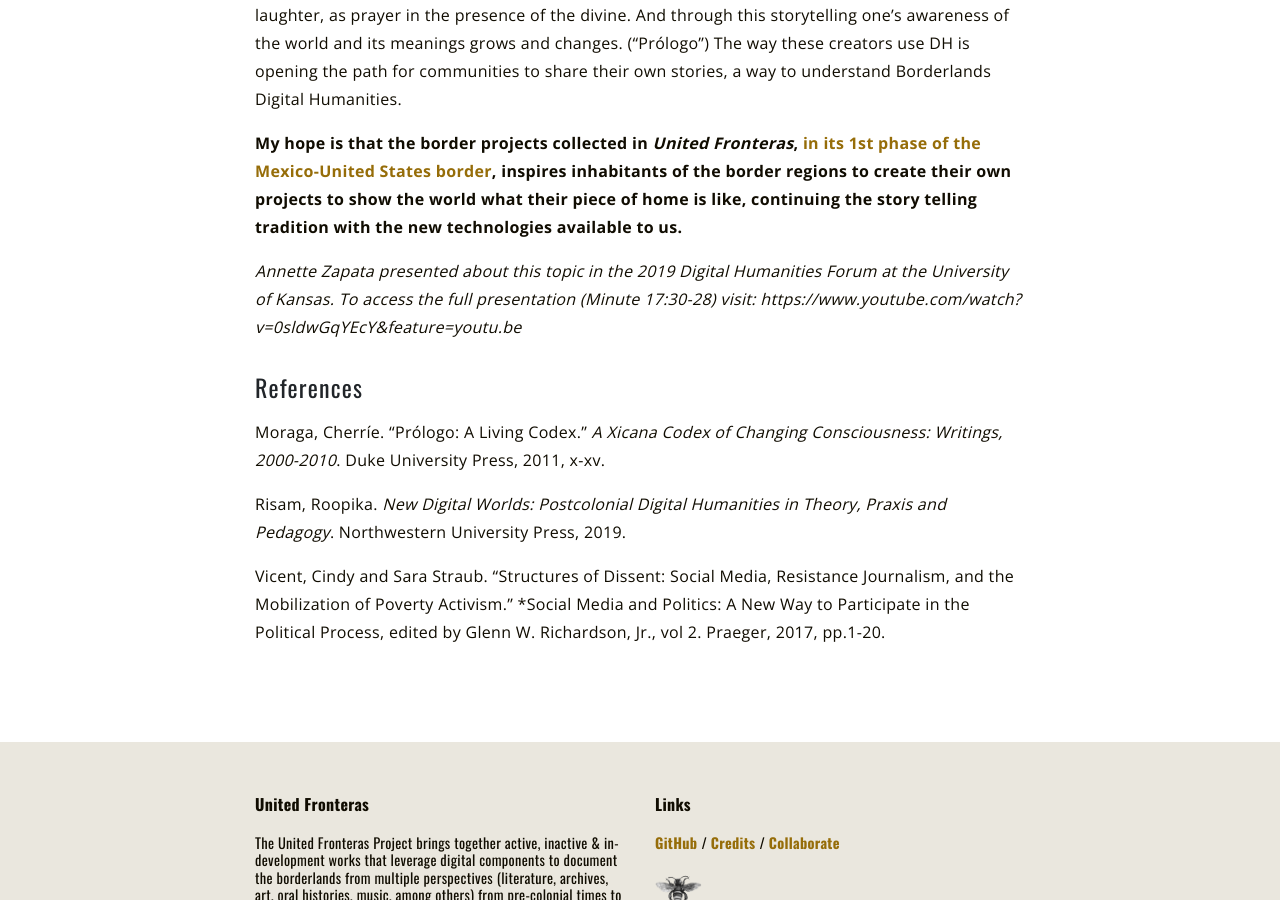
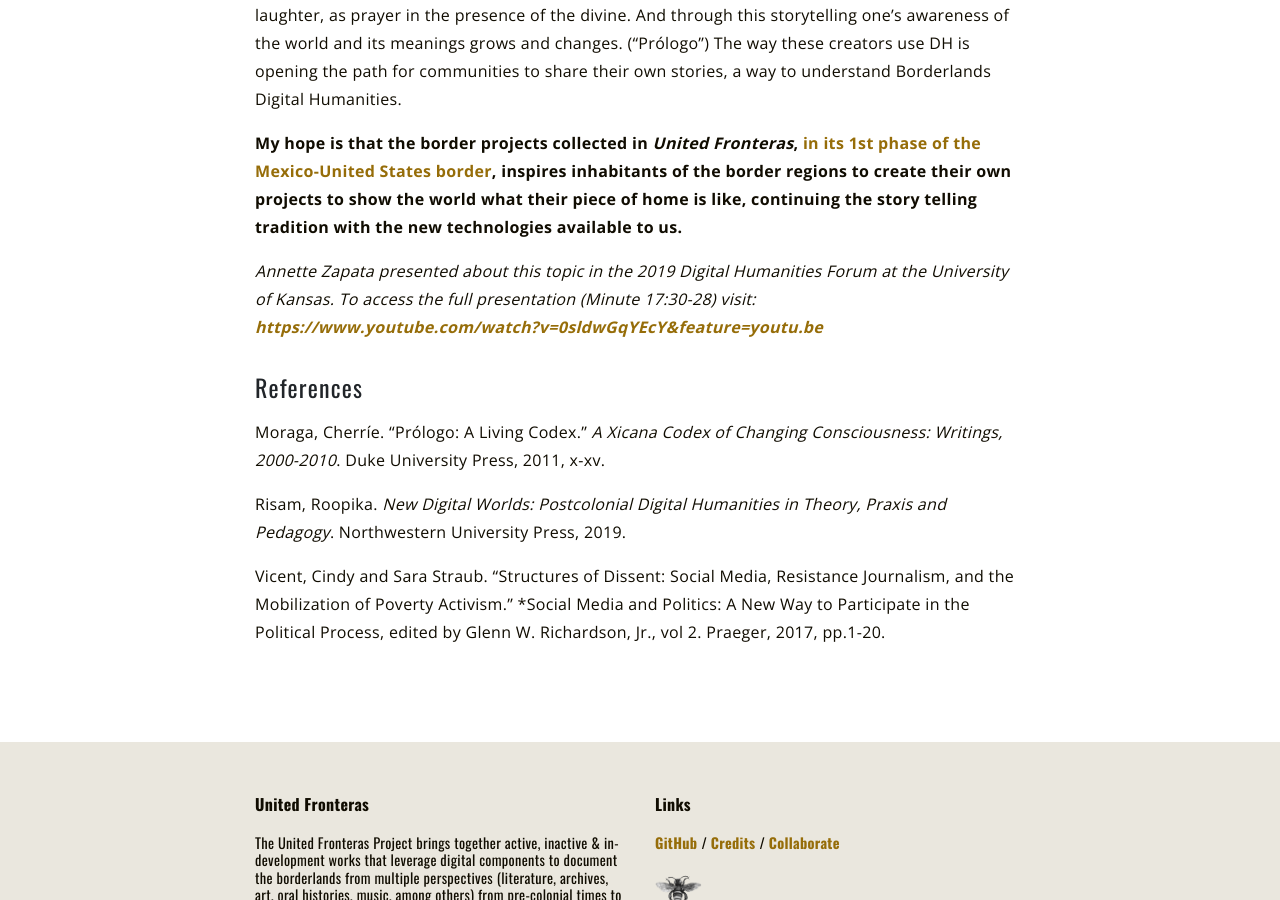
Before and after one commit to unitedfronteras/ufexhibition_mexusa, a Jekyll site: the page built from _reflections/zapata.md, in a window 1280 px wide and 900 px high, scrolled down 2117 px. Built offline with Jekyll 4.4.1, drawn with Linux system fonts in a browser that asks for light colours; part of the change alters nothing that is shown.

```diff
--- a/_reflections/zapata.md
+++ b/_reflections/zapata.md
@@ -21,7 +21,7 @@ The way these creators use DH is opening the path for communities to share their
 
 **My hope is that the border projects collected in *United Fronteras*, [in its 1st phase of the Mexico-United States border](https://unitedfronteras.github.io/projects/), inspires inhabitants of the border regions to create their own projects to show the world what their piece of home is like, continuing the story telling tradition with the new technologies available to us.**
 
-*Annette Zapata presented about this topic in the 2019 Digital Humanities Forum at the University of Kansas. To access the full presentation (Minute 17:30-28) visit: https://www.youtube.com/watch?v=0sldwGqYEcY&feature=youtu.be*
+*Annette Zapata presented about this topic in the 2019 Digital Humanities Forum at the University of Kansas. To access the full presentation (Minute 17:30-28) visit: [https://www.youtube.com/watch?v=0sldwGqYEcY&feature=youtu.be](https://www.youtube.com/watch?v=0sldwGqYEcY&feature=youtu.be)*
 
 ### References
 
```
